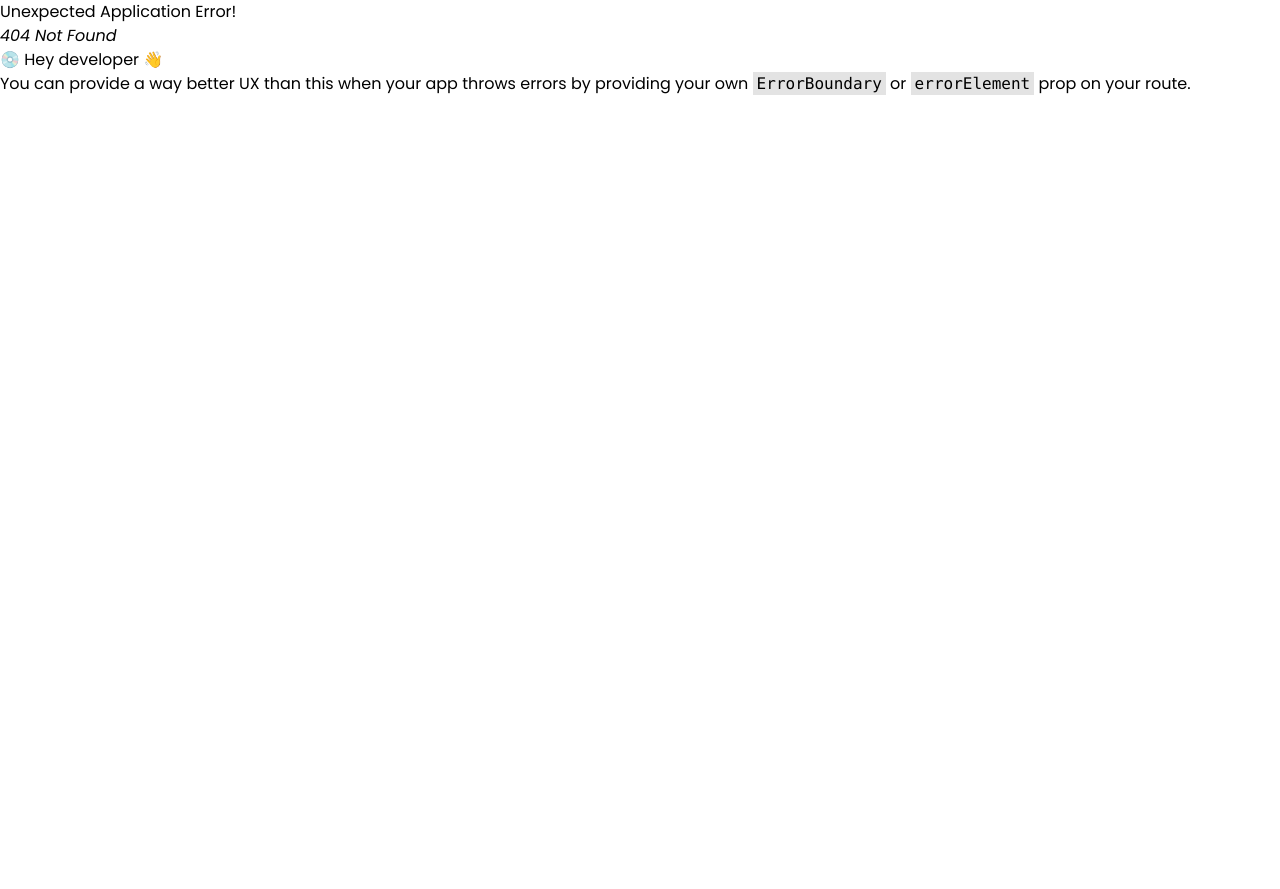
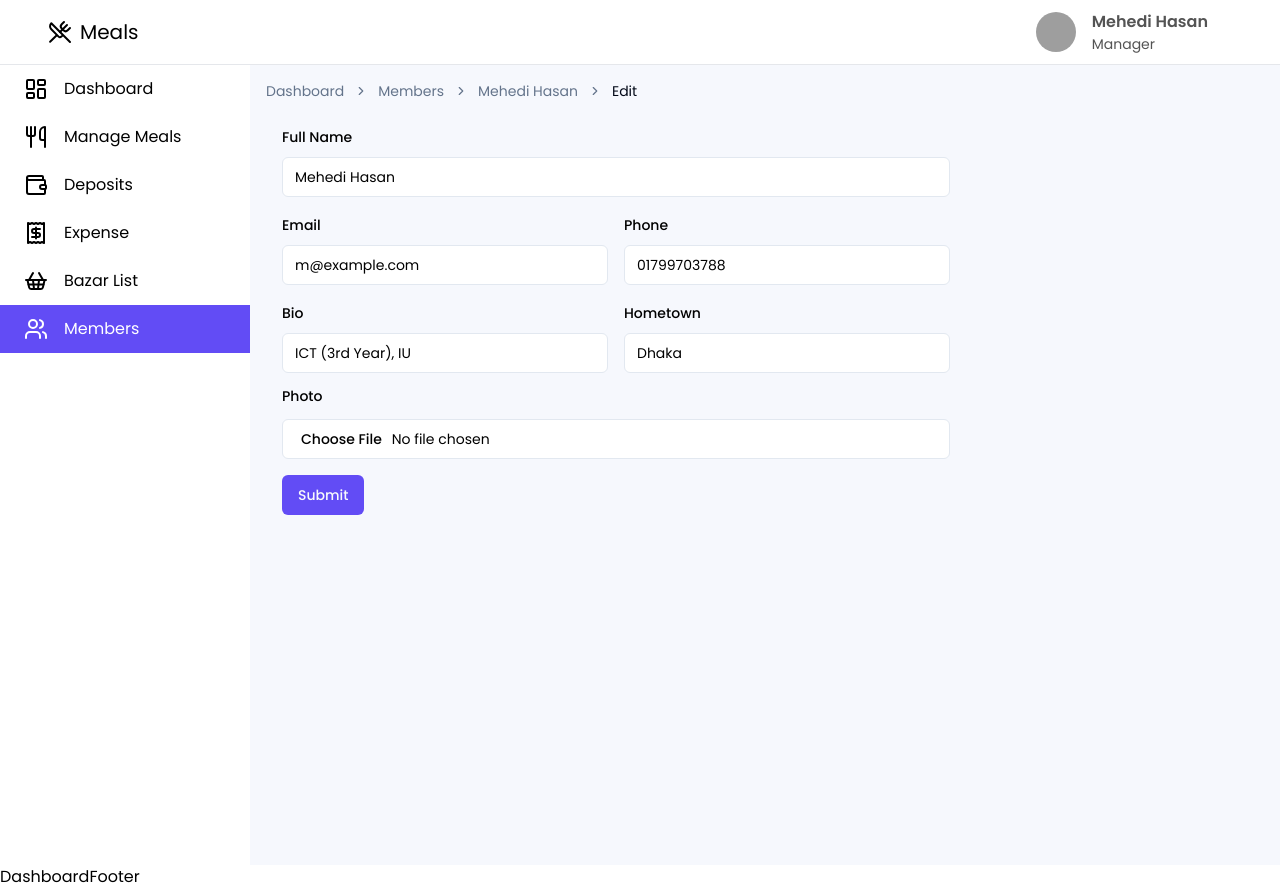
Before and after one commit to mehediyz/meal-management, a React (Vite) app: page /dashboard/members/1/edit in a window 1280 px wide. Before the commit this address had no page. Before the commit the page ends 800 px from the top, so only its background shows below. Built offline with nearby package versions, Linux system fonts and the light colour scheme; grey boxes are pictures that could not be loaded.

Commit message:
added edit profile

```diff
--- a/src/pages/Dashboard/Members/Members.jsx
+++ b/src/pages/Dashboard/Members/Members.jsx
@@ -1,12 +1,34 @@
+import {
+  Breadcrumb,
+  BreadcrumbItem,
+  BreadcrumbLink,
+  BreadcrumbList,
+  BreadcrumbPage,
+  BreadcrumbSeparator,
+} from "@/components/ui/breadcrumb";
+
 import { columns } from "@/components/Members/Column";
 import { DataTable } from "@/components/Members/DataTable";
 import { members } from "@/constants/data";
 import React from "react";
+import { Link } from "react-router-dom";
 
 const Members = () => {
   return (
     <div>
-      Members
+      <Breadcrumb>
+        <BreadcrumbList>
+          <BreadcrumbItem>
+            <BreadcrumbLink>
+              <Link to="/dashboard">Dashboard</Link>
+            </BreadcrumbLink>
+          </BreadcrumbItem>
+          <BreadcrumbSeparator />
+          <BreadcrumbItem>
+            <BreadcrumbPage>Members</BreadcrumbPage>
+          </BreadcrumbItem>
+        </BreadcrumbList>
+      </Breadcrumb>
       <DataTable columns={columns} data={members} />
     </div>
   );
--- /dev/null
+++ b/src/pages/Dashboard/Members/UpdateProfile/UpdateProfile.jsx
@@ -0,0 +1,171 @@
+import {
+  Breadcrumb,
+  BreadcrumbItem,
+  BreadcrumbLink,
+  BreadcrumbList,
+  BreadcrumbPage,
+  BreadcrumbSeparator,
+} from "@/components/ui/breadcrumb";
+
+import { Button } from "@/components/ui/button";
+import {
+  Form,
+  FormControl,
+  FormDescription,
+  FormField,
+  FormItem,
+  FormLabel,
+  FormMessage,
+} from "@/components/ui/form";
+import { Input } from "@/components/ui/input";
+import { zodResolver } from "@hookform/resolvers/zod";
+import { useForm } from "react-hook-form";
+import { Link, useNavigate, useParams } from "react-router-dom";
+import { Label } from "@/components/ui/label";
+import { formSchema } from "@/components/Members/FormSchema";
+import { members } from "@/constants/data";
+
+const UpdateProfile = () => {
+  const navigate = useNavigate();
+
+  // 0. Get profile data
+  const { id } = useParams();
+
+  const getMemberById = (memberId) => {
+    return members.find((data) => data.id == memberId);
+  };
+  const profile = getMemberById(id);
+
+  // 1. Define your form.
+  const form = useForm({
+    resolver: zodResolver(formSchema),
+    defaultValues: {
+      name: profile?.name,
+      email: profile?.email,
+      phone: profile?.phone,
+      bio: profile?.bio,
+      hometown: profile?.hometown,
+    },
+  });
+
+  // 2. Define a submit handler.
+  function onSubmit(values) {
+    // Do something with the form values.
+    // ✅ This will be type-safe and validated.
+    console.log(values);
+  }
+  return (
+    <div>
+      <Breadcrumb>
+        <BreadcrumbList>
+          <BreadcrumbItem>
+            <BreadcrumbLink>
+              <Link to="/dashboard">Dashboard</Link>
+            </BreadcrumbLink>
+          </BreadcrumbItem>
+          <BreadcrumbSeparator />
+          <BreadcrumbItem>
+            <BreadcrumbLink>
+              <Link to="/dashboard/members">Members</Link>
+            </BreadcrumbLink>
+          </BreadcrumbItem>
+          <BreadcrumbSeparator />
+          <BreadcrumbItem>
+            <BreadcrumbLink>
+              <Link to={`/dashboard/members/${id}`}>{profile?.name}</Link>
+            </BreadcrumbLink>
+          </BreadcrumbItem>
+          <BreadcrumbSeparator />
+          <BreadcrumbItem>
+            <BreadcrumbPage>Edit</BreadcrumbPage>
+          </BreadcrumbItem>
+        </BreadcrumbList>
+      </Breadcrumb>
+
+      <div className="px-4 mt-6 max-w-[700px]">
+        <Form {...form}>
+          <form onSubmit={form.handleSubmit(onSubmit)} className="space-y-4">
+            <div className="grid col-span-2 gap-4">
+              <FormField
+                control={form.control}
+                name="name"
+                render={({ field }) => (
+                  <FormItem>
+                    <FormLabel>Full Name</FormLabel>
+                    <FormControl>
+                      <Input placeholder="Mehedi Hasan" {...field} />
+                    </FormControl>
+                    <FormMessage />
+                  </FormItem>
+                )}
+              />
+            </div>
+            <div className="grid grid-cols-2 gap-4">
+              <FormField
+                control={form.control}
+                name="email"
+                render={({ field }) => (
+                  <FormItem>
+                    <FormLabel>Email</FormLabel>
+                    <FormControl>
+                      <Input placeholder="abc@gmail.com" {...field} />
+                    </FormControl>
+                    <FormMessage />
+                  </FormItem>
+                )}
+              />
+              <FormField
+                control={form.control}
+                name="phone"
+                render={({ field }) => (
+                  <FormItem>
+                    <FormLabel>Phone</FormLabel>
+                    <FormControl>
+                      <Input placeholder="01712345678" {...field} />
+                    </FormControl>
+                    <FormMessage />
+                  </FormItem>
+                )}
+              />
+            </div>
+            <div className="grid grid-cols-2 gap-4">
+              <FormField
+                control={form.control}
+                name="bio"
+                render={({ field }) => (
+                  <FormItem>
+                    <FormLabel>Bio</FormLabel>
+                    <FormControl>
+                      <Input placeholder="ICT (3rd Year), IU" {...field} />
+                    </FormControl>
+                    <FormMessage />
+                  </FormItem>
+                )}
+              />
+              <FormField
+                control={form.control}
+                name="hometown"
+                render={({ field }) => (
+                  <FormItem>
+                    <FormLabel>Hometown</FormLabel>
+                    <FormControl>
+                      <Input placeholder="Sylhet" {...field} />
+                    </FormControl>
+                    <FormMessage />
+                  </FormItem>
+                )}
+              />
+            </div>
+            <div className="grid w-full items-center gap-4">
+              <Label htmlFor="photo">Photo</Label>
+              <Input className="bg-white" id="photo" type="file" />
+            </div>
+            <Button type="submit">Submit</Button>
+          </form>
+        </Form>
+      </div>
+    </div>
+  );
+};
+
+export default UpdateProfile;
--- a/src/routes/routes.jsx
+++ b/src/routes/routes.jsx
@@ -15,6 +15,7 @@ import Blog from "@/pages/Blog/Blog";
 import BlogLayout from "@/layouts/BlogLayout";
 import DynamicBlogPage from "@/pages/Blog/DynamicBlogPage";
 import AddMember from "@/components/Members/Add/AddMember";
+import UpdateProfile from "@/pages/Dashboard/Members/UpdateProfile/UpdateProfile";
 
 export const routes = createBrowserRouter([
   {
@@ -85,6 +86,10 @@ export const routes = createBrowserRouter([
         path: "/dashboard/members/add-member",
         element: <AddMember />,
       },
+      {
+        path: "/dashboard/members/:id/edit",
+        element: <UpdateProfile />,
+      },
     ],
   },
 ]);
```
